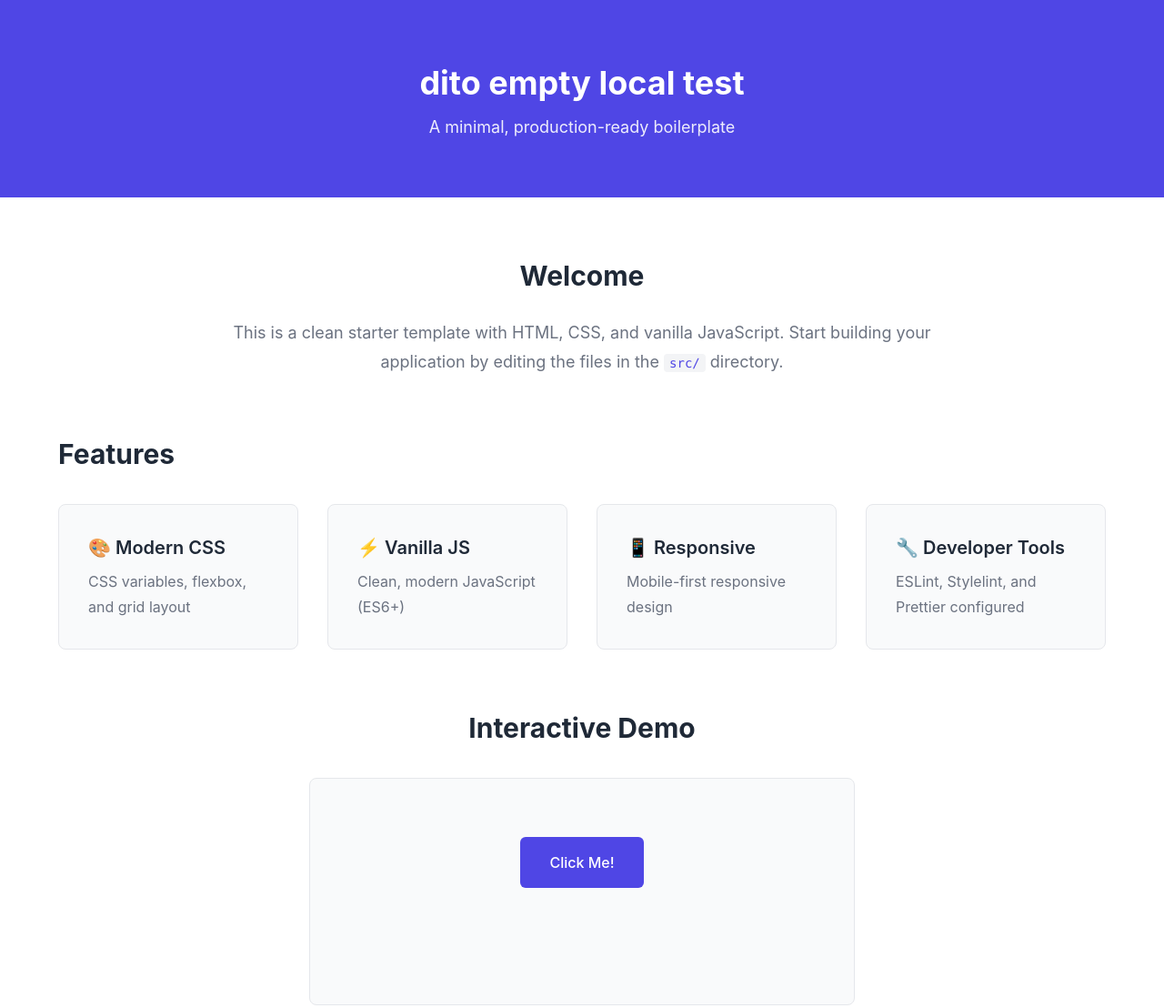
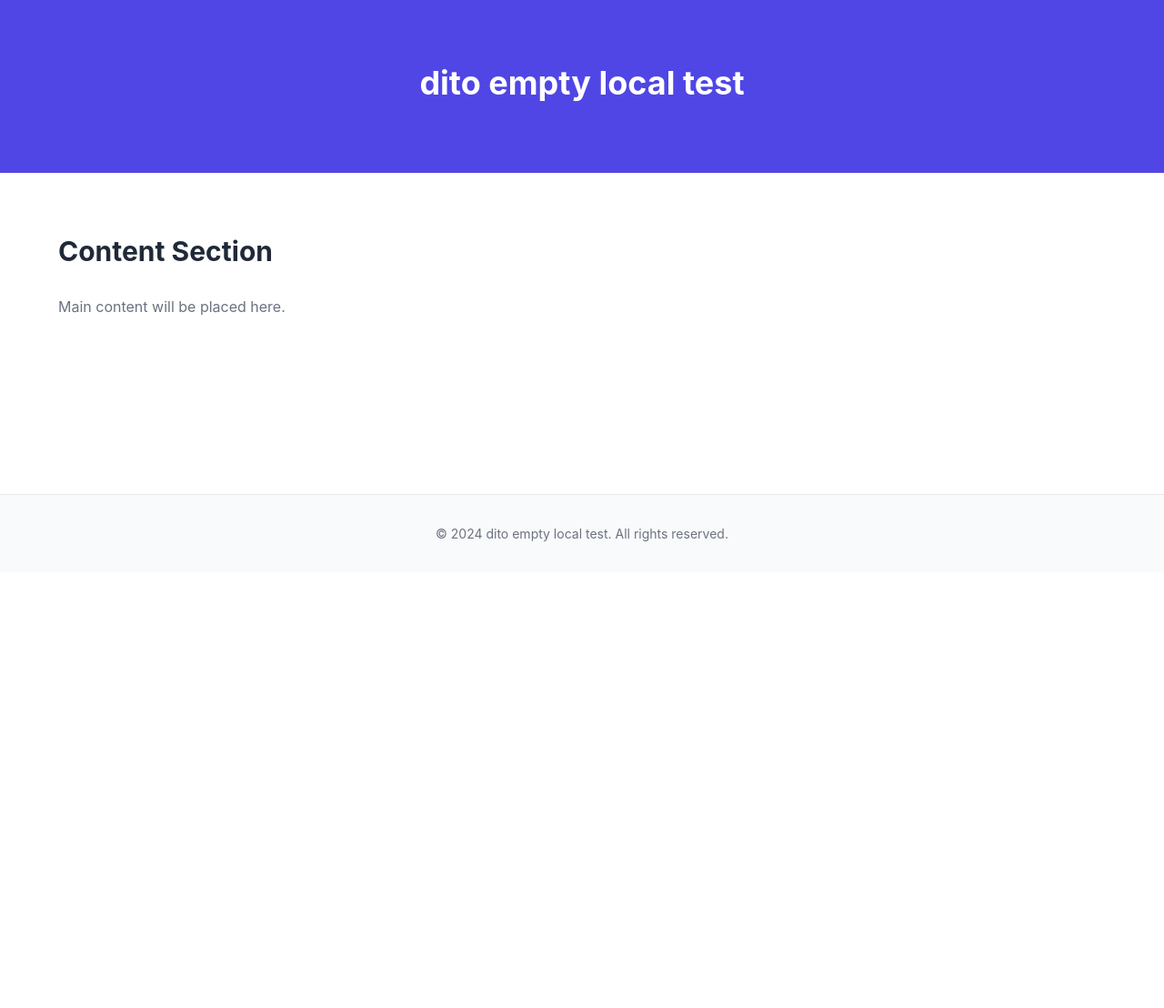
Before and after one commit to matiasne/empty-dito, a website: page index.html in a window 1280 px wide. Shown: the top 1108 px of the page at 91% size. After the commit the page ends 800 px from the top, so only its background shows below. Drawn offline with Linux system fonts and the light colour scheme.

Commit message:
feat(agent): Set up basic HTML structure
Task ID: TLuOQYh8sXzu8F7mgmtT
Type: feature
Priority: high

```diff
--- a/index.html
+++ b/index.html
@@ -1,70 +1,51 @@
-<!DOCTYPE html>
+<!doctype html>
 <html lang="en">
   <head>
+    <!-- Meta Tags -->
     <meta charset="UTF-8" />
     <meta name="viewport" content="width=device-width, initial-scale=1.0" />
-    <meta name="description" content="dito empty local test - A minimal HTML, CSS, and JavaScript project" />
+    <meta
+      name="description"
+      content="dito empty local test - A minimal HTML, CSS, and JavaScript project"
+    />
     <meta name="author" content="" />
+
+    <!-- Page Title -->
     <title>dito empty local test</title>
 
-    <!-- CSS -->
+    <!-- CSS Stylesheets -->
     <link rel="stylesheet" href="src/css/reset.css" />
     <link rel="stylesheet" href="src/css/variables.css" />
     <link rel="stylesheet" href="src/css/main.css" />
   </head>
   <body>
     <div id="app">
-      <header class="header">
+      <!-- Header Section Placeholder -->
+      <header class="header" role="banner">
         <div class="container">
+          <!-- Header content placeholder -->
           <h1>dito empty local test</h1>
-          <p class="subtitle">A minimal, production-ready boilerplate</p>
+          <nav role="navigation">
+            <!-- Navigation placeholder -->
+          </nav>
         </div>
       </header>
 
-      <main class="main">
+      <!-- Main Content Section Placeholder -->
+      <main class="main" role="main">
         <div class="container">
-          <section class="welcome-section">
-            <h2>Welcome</h2>
-            <p>
-              This is a clean starter template with HTML, CSS, and vanilla JavaScript.
-              Start building your application by editing the files in the <code>src/</code> directory.
-            </p>
-          </section>
-
-          <section class="features-section">
-            <h2>Features</h2>
-            <div class="features-grid">
-              <div class="feature-card">
-                <h3>🎨 Modern CSS</h3>
-                <p>CSS variables, flexbox, and grid layout</p>
-              </div>
-              <div class="feature-card">
-                <h3>⚡ Vanilla JS</h3>
-                <p>Clean, modern JavaScript (ES6+)</p>
-              </div>
-              <div class="feature-card">
-                <h3>📱 Responsive</h3>
-                <p>Mobile-first responsive design</p>
-              </div>
-              <div class="feature-card">
-                <h3>🔧 Developer Tools</h3>
-                <p>ESLint, Stylelint, and Prettier configured</p>
-              </div>
-            </div>
-          </section>
-
-          <section class="demo-section">
-            <h2>Interactive Demo</h2>
-            <div class="demo-container">
-              <button id="demoButton" class="btn btn-primary">Click Me!</button>
-              <p id="demoOutput" class="demo-output"></p>
-            </div>
+          <!-- Main content placeholder -->
+          <section id="content-placeholder">
+            <h2>Content Section</h2>
+            <p>Main content will be placed here.</p>
           </section>
         </div>
       </main>
 
-      <footer class="footer">
+      <!-- Footer Section Placeholder -->
+      <footer class="footer" role="contentinfo">
         <div class="container">
+          <!-- Footer content placeholder -->
           <p>&copy; 2024 dito empty local test. All rights reserved.</p>
         </div>
       </footer>
--- a/src/css/main.css
+++ b/src/css/main.css
@@ -90,7 +90,9 @@ section p {
   border: 1px solid var(--color-border);
   border-radius: var(--radius-lg);
   padding: var(--spacing-xl);
-  transition: transform var(--transition-base), box-shadow var(--transition-base);
+  transition:
+    transform var(--transition-base),
+    box-shadow var(--transition-base);
 }
 
 .feature-card:hover {
--- a/src/css/variables.css
+++ b/src/css/variables.css
@@ -27,7 +27,8 @@
   --color-info: #3b82f6;
 
   /* Typography */
-  --font-family-base: -apple-system, BlinkMacSystemFont, 'Segoe UI', Roboto, 'Helvetica Neue', Arial, sans-serif;
+  --font-family-base:
+    -apple-system, BlinkMacSystemFont, 'Segoe UI', Roboto, 'Helvetica Neue', Arial, sans-serif;
   --font-family-mono: 'SFMono-Regular', Consolas, 'Liberation Mono', Menlo, Courier, monospace;
 
   --font-size-xs: 0.75rem;
--- a/src/js/index.js
+++ b/src/js/index.js
@@ -1,8 +1,6 @@
 /**
  * Main application entry point
  */
-
-import { formatMessage, getRandomMessage } from './utils.js';
 
 /**
  * Initialize the application
@@ -15,40 +13,11 @@ function init() {
 
 /**
  * Set up event listeners
+ * Placeholder for future event listeners
  */
 function setupEventListeners() {
-  const demoButton = document.getElementById('demoButton');
-  const demoOutput = document.getElementById('demoOutput');
-
-  if (demoButton && demoOutput) {
-    demoButton.addEventListener('click', handleDemoButtonClick);
-  }
-}
-
-/**
- * Handle demo button click
- */
-function handleDemoButtonClick() {
-  const demoOutput = document.getElementById('demoOutput');
-  const demoButton = document.getElementById('demoButton');
-
-  if (!demoOutput || !demoButton) return;
-
-  // Get a random message
-  const message = getRandomMessage();
-  const formattedMessage = formatMessage(message);
-
-  // Update the output
-  demoOutput.textContent = formattedMessage;
-  demoOutput.classList.add('fade-in');
-
-  // Add a visual feedback to the button
-  demoButton.textContent = 'Click Again!';
-
-  // Remove animation class after it completes
-  setTimeout(() => {
-    demoOutput.classList.remove('fade-in');
-  }, 300);
+  // Event listeners will be added here as needed
+  console.log('Event listeners ready');
 }
 
 /**
@@ -74,4 +43,4 @@ if (document.readyState === 'loading') {
 }
 
 // Export for potential testing
-export { init, setupEventListeners, handleDemoButtonClick };
+export { init, setupEventListeners };
--- a/src/js/utils.js
+++ b/src/js/utils.js
@@ -21,7 +21,7 @@ export function getRandomMessage() {
     'Welcome to your new project!',
     'JavaScript is awesome!',
     'Keep coding!',
-    'You\'re doing great!',
+    "You're doing great!",
     'Build something amazing!',
     'Happy coding!',
     'The possibilities are endless!',
```
Also changed, not shown: CONTRIBUTING.md (+1 -0 lines), README.md.
